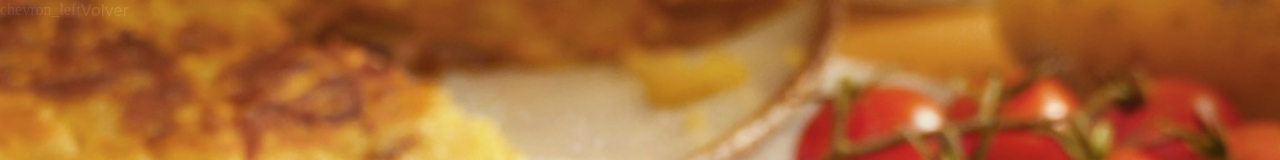
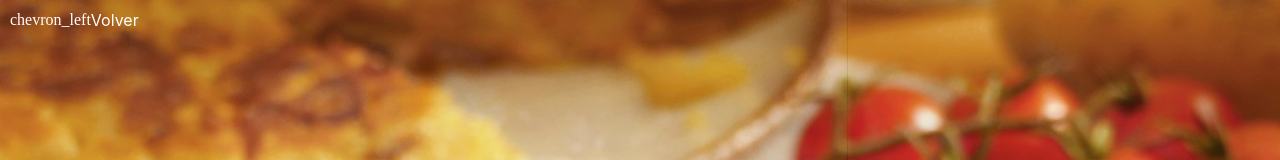
Before and after one commit to marcosrg9/LENMA, a plain HTML site: page ejercicios/receta/index.html in a window 1280 px wide. Shown: the top 160 px of the page. Drawn offline with Linux system fonts and the light colour scheme.

Commit message:
gitignore y bug botón volver en tarea receta solucionado

```diff
--- a/ejercicios/receta/styles.css
+++ b/ejercicios/receta/styles.css
@@ -32,6 +32,8 @@
     color: white;
     display: flex;
     align-items: center;
+    z-index: 1;
+    padding: 10px;
 }
 
 #carrousel::after {
```
Also changed, not shown: 1 other file.
